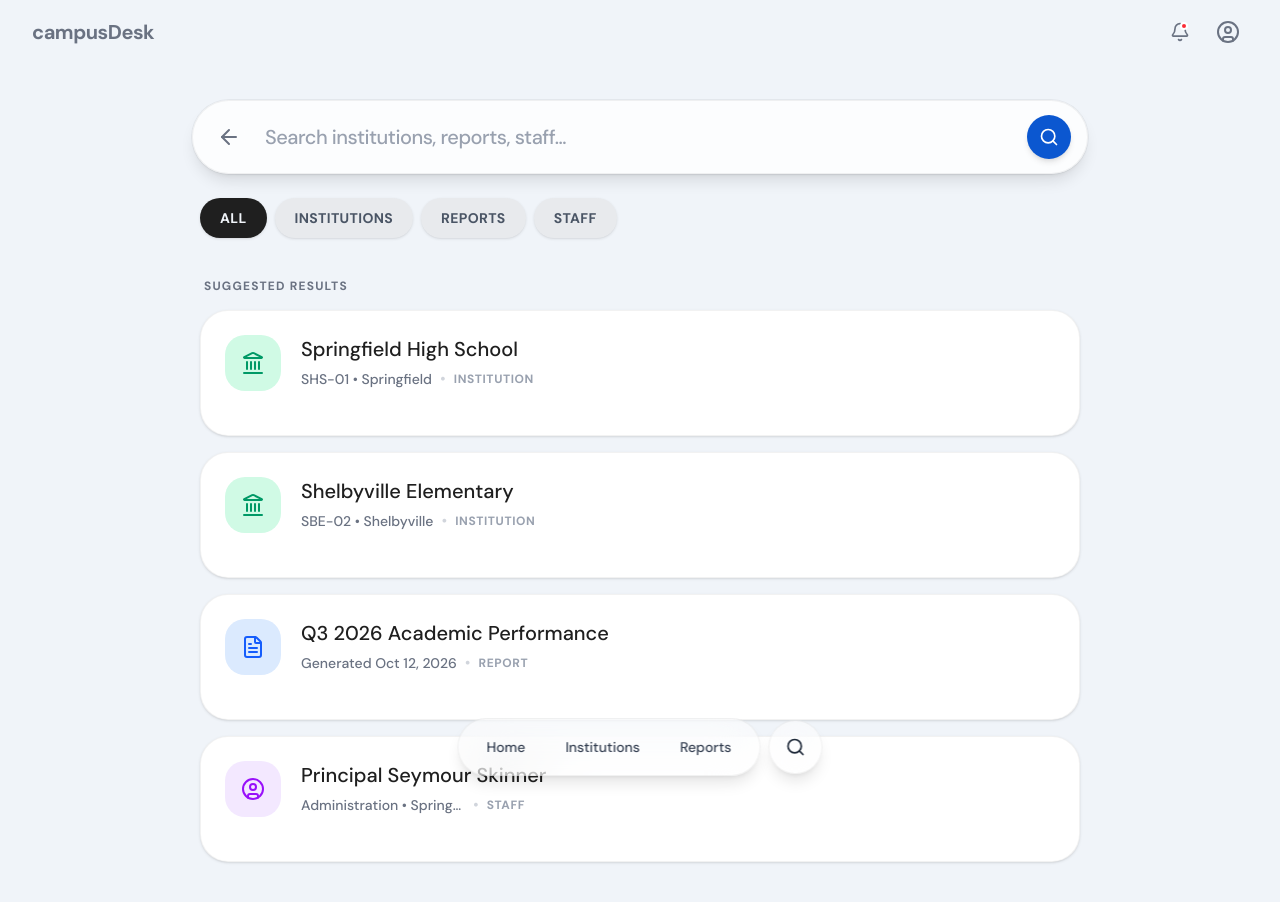
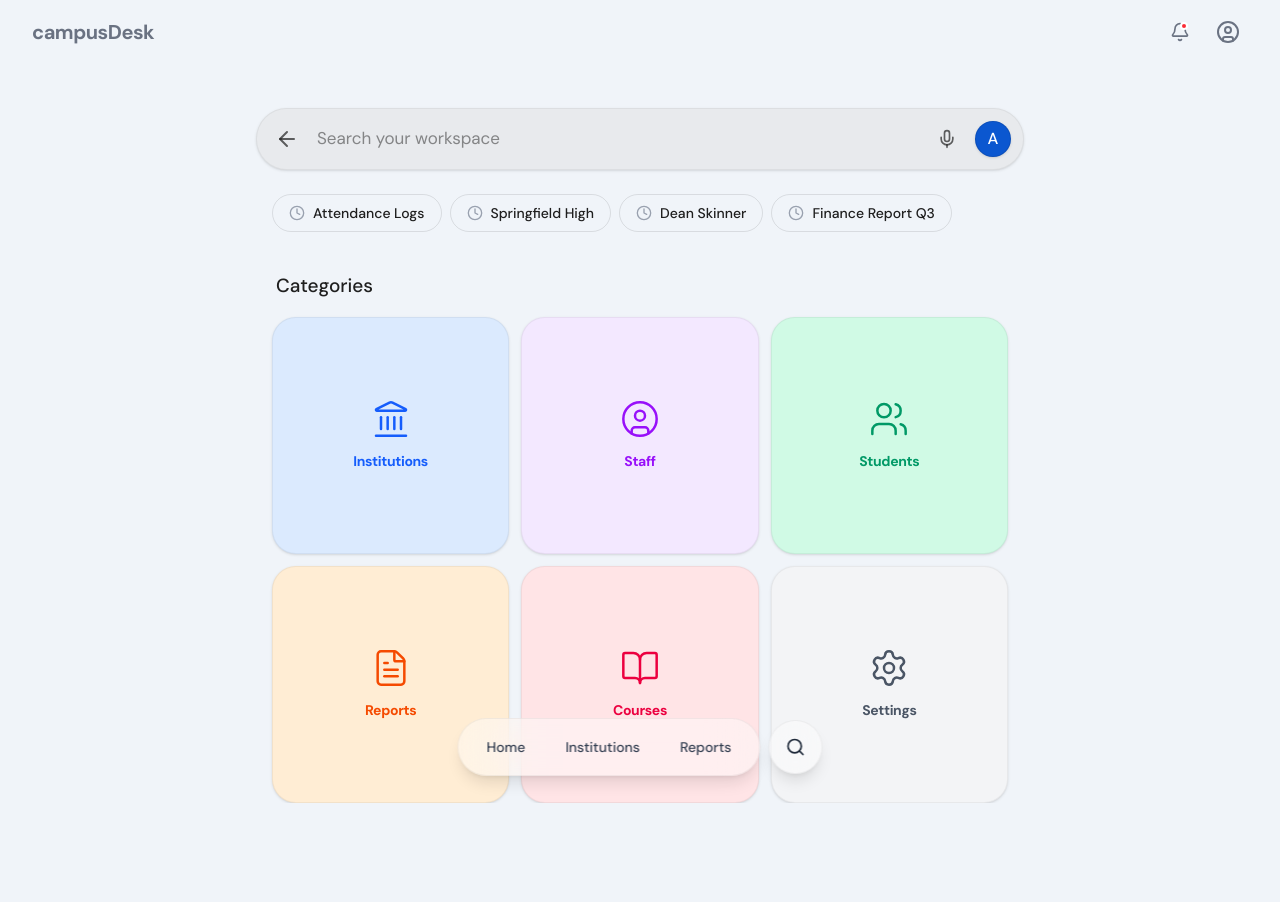
Before and after one commit to ubadha-kaif-work/campusDesk, a Next.js app: page /parent-company/search in a window 1280 px wide. Shown: the top 902 px of the page. Built offline with nearby package versions, Linux system fonts and the light colour scheme.

Commit message:
feat: redesign search interface with Google Photos abstract visual grid aesthetic

```diff
--- a/src/app/parent-company/search/page.tsx
+++ b/src/app/parent-company/search/page.tsx
@@ -1,20 +1,16 @@
 "use client";
 
 import { useState, useRef, useEffect, Suspense } from "react";
-import { useSearchParams } from "next/navigation";
-import { Search as SearchIcon, ArrowLeft, Landmark, FileText, UserCircle, MapPin, X, Loader2 } from "lucide-react";
-import Link from "next/link";
+import { useSearchParams, useRouter } from "next/navigation";
+import { Search as SearchIcon, ArrowLeft, Landmark, FileText, UserCircle, Users, BookOpen, Clock, Settings, Mic, X, Loader2 } from "lucide-react";
 import { motion, AnimatePresence } from "framer-motion";
-import { Card } from "@/components/ui/Card";
 
 function SearchContent() {
     const searchParams = useSearchParams();
+    const router = useRouter();
     const shouldFocus = searchParams.get('focus') === 'true';
     const inputRef = useRef<HTMLInputElement>(null);
     const [searchQuery, setSearchQuery] = useState("");
-    const [activeFilter, setActiveFilter] = useState("All");
-
-    const filters = ["All", "Institutions", "Reports", "Staff"];
 
     useEffect(() => {
         if (shouldFocus && inputRef.current) {
@@ -23,134 +19,149 @@ function SearchContent() {
         }
     }, [shouldFocus]);
 
-    const results = [
-        { id: 1, type: "Institution", title: "Springfield High School", subtitle: "SHS-01 • Springfield", icon: Landmark, color: "text-emerald-600 bg-emerald-100 dark:bg-emerald-900/40" },
-        { id: 4, type: "Institution", title: "Shelbyville Elementary", subtitle: "SBE-02 • Shelbyville", icon: Landmark, color: "text-emerald-600 bg-emerald-100 dark:bg-emerald-900/40" },
-        { id: 2, type: "Report", title: "Q3 2026 Academic Performance", subtitle: "Generated Oct 12, 2026", icon: FileText, color: "text-blue-600 bg-blue-100 dark:bg-blue-900/40" },
-        { id: 3, type: "Staff", title: "Principal Seymour Skinner", subtitle: "Administration • Springfield High", icon: UserCircle, color: "text-purple-600 bg-purple-100 dark:bg-purple-900/40" },
+    const categories = [
+        { id: "institutions", title: "Institutions", icon: Landmark, color: "bg-blue-100 dark:bg-blue-900/40 text-blue-600 dark:text-blue-400" },
+        { id: "staff", title: "Staff", icon: UserCircle, color: "bg-purple-100 dark:bg-purple-900/40 text-purple-600 dark:text-purple-400" },
+        { id: "students", title: "Students", icon: Users, color: "bg-emerald-100 dark:bg-emerald-900/40 text-emerald-600 dark:text-emerald-400" },
+        { id: "reports", title: "Reports", icon: FileText, color: "bg-orange-100 dark:bg-orange-900/40 text-orange-600 dark:text-orange-400" },
+        { id: "courses", title: "Courses", icon: BookOpen, color: "bg-rose-100 dark:bg-rose-900/40 text-rose-600 dark:text-rose-400" },
+        { id: "settings", title: "Settings", icon: Settings, color: "bg-gray-100 dark:bg-gray-800 text-gray-600 dark:text-gray-400" },
     ];
 
-    const filteredResults = activeFilter === "All"
-        ? results
-        : results.filter(r => r.type === activeFilter);
+    const recentSearches = ["Attendance Logs", "Springfield High", "Dean Skinner", "Finance Report Q3"];
 
-    // Naively filter mock titles by actual query input
+    // Mock search results
+    const mockResults = [
+        { id: 1, title: "Springfield High School", type: "Institution", icon: Landmark },
+        { id: 4, title: "Shelbyville Elementary", type: "Institution", icon: Landmark },
+        { id: 2, title: "Principal Seymour Skinner", type: "Staff", icon: UserCircle },
+        { id: 3, title: "Q3 Finance Report", type: "Report", icon: FileText },
+    ];
+
     const finalResults = searchQuery.trim().length > 0
-        ? filteredResults.filter(r => r.title.toLowerCase().includes(searchQuery.toLowerCase()))
-        : filteredResults;
+        ? mockResults.filter(r => r.title.toLowerCase().includes(searchQuery.toLowerCase().trim()) || r.type.toLowerCase().includes(searchQuery.toLowerCase().trim()))
+        : [];
 
     return (
-        <div className="space-y-6 pb-32 pt-2 max-w-4xl mx-auto">
-            {/* Focal Hero Search Element dynamically pinning to the window top */}
-            <motion.div
-                initial={{ opacity: 0, y: -10 }}
-                animate={{ opacity: 1, y: 0 }}
-                transition={{ duration: 0.3 }}
-                className="sticky top-4 z-40"
-            >
-                <div className="flex items-center gap-3 bg-surface/80 dark:bg-surface-container/80 backdrop-blur-xl p-3 pr-4 rounded-full shadow-lg border border-black/5 dark:border-white/10 ring-1 ring-black/5 transition-all">
-                    <Link href="/parent-company" className="p-3 rounded-full hover:bg-black/5 dark:hover:bg-white/10 transition-colors shrink-0 group">
-                        <ArrowLeft className="w-6 h-6 text-gray-500 group-hover:text-foreground transition-colors" />
-                    </Link>
-                    <div className="flex-1 relative flex items-center pr-2">
+        <div className="min-h-[100dvh] pb-32 bg-background flex flex-col">
+            {/* Google Photos Abstract Floating Pill */}
+            <div className="sticky top-0 z-50 px-4 pt-4 pb-2 bg-background/90 backdrop-blur-xl">
+                <div className="max-w-3xl mx-auto flex items-center bg-surface-container hover:bg-black/5 dark:hover:bg-white/5 transition-colors p-2 rounded-full shadow-sm border border-black/5 dark:border-white/5">
+                    <button onClick={() => router.back()} className="p-2.5 rounded-full text-foreground/70 hover:bg-black/5 dark:hover:bg-white/10 transition-colors shrink-0">
+                        <ArrowLeft className="w-6 h-6" />
+                    </button>
                     <input
                         ref={inputRef}
                         value={searchQuery}
                         onChange={(e) => setSearchQuery(e.target.value)}
-                            placeholder="Search institutions, reports, staff..."
-                            className="w-full bg-transparent text-xl font-medium tracking-tight text-foreground placeholder-gray-400 focus:outline-none py-2"
+                        placeholder="Search your workspace"
+                        className="flex-1 bg-transparent text-[17px] text-foreground placeholder-foreground/50 focus:outline-none px-2"
                         autoFocus={!shouldFocus}
                     />
-                        <AnimatePresence>
-                            {searchQuery && (
-                                <motion.button
-                                    initial={{ opacity: 0, scale: 0.8 }}
-                                    animate={{ opacity: 1, scale: 1 }}
-                                    exit={{ opacity: 0, scale: 0.8 }}
-                                    onClick={() => setSearchQuery("")}
-                                    className="absolute right-0 p-2 rounded-full text-gray-400 hover:bg-black/5 dark:hover:bg-white/10 transition-colors"
-                                >
-                                    <X className="w-5 h-5 text-current" />
-                                </motion.button>
+                    <div className="flex items-center gap-1 pr-1 shrink-0">
+                        {searchQuery ? (
+                            <button onClick={() => setSearchQuery("")} className="p-2.5 rounded-full text-foreground/70 hover:bg-black/5 dark:hover:bg-white/10 transition-colors">
+                                <X className="w-5 h-5" />
+                            </button>
+                        ) : (
+                            <button className="p-2.5 rounded-full text-foreground/70 hover:bg-black/5 dark:hover:bg-white/10 transition-colors">
+                                <Mic className="w-5 h-5" />
+                            </button>
                         )}
-                        </AnimatePresence>
+                        <div className="w-9 h-9 rounded-full bg-primary-600 text-white flex items-center justify-center shadow-sm ml-1 font-medium font-sans border border-black/10">
+                            A
                         </div>
-                    <div className="shrink-0">
-                        <div className="p-3 bg-primary-600 text-white rounded-full shadow-md cursor-pointer hover:bg-primary-700 hover:scale-105 transition-all duration-200">
-                            <SearchIcon className="w-5 h-5 text-current" />
                     </div>
                 </div>
             </div>
 
-                {/* Horizontal Quick Filter Slider mapping Categories */}
-                <div className="flex overflow-x-auto gap-2 py-4 px-2 mt-2 no-scrollbar">
-                    {filters.map((filter) => (
+            <div className="flex-1 max-w-3xl mx-auto w-full px-4 overflow-hidden pt-4">
+                <AnimatePresence mode="popLayout">
+                    {searchQuery.trim().length === 0 ? (
+                        <motion.div
+                            key="abstract-grid"
+                            initial={{ opacity: 0, y: 10 }}
+                            animate={{ opacity: 1, y: 0 }}
+                            exit={{ opacity: 0, scale: 0.95 }}
+                            transition={{ duration: 0.2 }}
+                            className="space-y-8"
+                        >
+                            {/* Horizontal Recent Queries Slider */}
+                            <div className="flex overflow-x-auto gap-2 pb-2 no-scrollbar">
+                                {recentSearches.map((term, i) => (
                                     <button
-                            key={filter}
-                            onClick={() => setActiveFilter(filter)}
-                            className={`px-5 py-2.5 rounded-full text-sm font-bold tracking-wide uppercase whitespace-nowrap transition-all shadow-sm ${activeFilter === filter
-                                    ? "bg-foreground text-background"
-                                    : "bg-surface-container text-gray-600 dark:text-gray-400 hover:bg-black/10 dark:hover:bg-white/10"
-                                }`}
+                                        key={i}
+                                        onClick={() => {
+                                            setSearchQuery(term);
+                                            inputRef.current?.focus();
+                                        }}
+                                        className="flex items-center gap-2 px-4 py-2 rounded-full border border-black/10 dark:border-white/10 text-sm font-medium text-foreground hover:bg-surface-container hover:shadow-sm whitespace-nowrap transition-all"
                                     >
-                            {filter}
+                                        <Clock className="w-4 h-4 text-gray-400" />
+                                        {term}
                                     </button>
                                 ))}
                             </div>
+
+                            {/* Massive Categorical Grid (Google Photos style constraint) */}
+                            <div>
+                                <h2 className="text-[19px] font-medium text-foreground mb-4 pl-1">Categories</h2>
+                                <div className="grid grid-cols-2 sm:grid-cols-3 gap-3">
+                                    {categories.map((cat, i) => {
+                                        const Icon = cat.icon;
+                                        return (
+                                            <motion.button
+                                                key={cat.id}
+                                                whileHover={{ scale: 0.98 }}
+                                                whileTap={{ scale: 0.95 }}
+                                                onClick={() => {
+                                                    setSearchQuery(cat.title);
+                                                    inputRef.current?.focus();
+                                                }}
+                                                className={`aspect-square rounded-[24px] ${cat.color} flex flex-col items-center justify-center gap-3 p-4 shadow-sm border border-black/5 transition-transform overflow-hidden`}
+                                            >
+                                                <Icon className="w-10 h-10" strokeWidth={1.5} />
+                                                <span className="font-semibold tracking-tight text-sm">{cat.title}</span>
+                                            </motion.button>
+                                        );
+                                    })}
+                                </div>
+                            </div>
                         </motion.div>
-
-            {/* Sub-Render Frame displaying target payload matches dynamically */}
-            <div className="px-2">
-                <h3 className="text-gray-500 font-bold mb-4 ml-1 text-xs uppercase tracking-widest">
-                    {searchQuery ? `Searching for "${searchQuery}"` : "Suggested Results"}
-                </h3>
-
-                <div className="grid grid-cols-1 gap-4">
-                    <AnimatePresence mode="popLayout">
-                        {finalResults.map((result, i) => {
+                    ) : (
+                        <motion.div
+                            key="search-results"
+                            initial={{ opacity: 0, scale: 0.95 }}
+                            animate={{ opacity: 1, scale: 1 }}
+                            exit={{ opacity: 0, y: 10 }}
+                            transition={{ duration: 0.2 }}
+                            className="space-y-2 mt-2"
+                        >
+                            {finalResults.map((result) => {
                                 const Icon = result.icon;
                                 return (
-                                <motion.div
-                                    layout
-                                    initial={{ opacity: 0, scale: 0.98, y: 10 }}
-                                    animate={{ opacity: 1, scale: 1, y: 0 }}
-                                    exit={{ opacity: 0, scale: 0.98 }}
-                                    transition={{ delay: i * 0.05 }}
-                                    key={result.id}
-                                >
-                                    <Card className="p-4 flex items-center justify-between gap-4 cursor-pointer group hover:bg-surface-container transition-colors shadow-sm border border-black/5 dark:border-white/10 overflow-hidden">
-                                        <div className="flex items-center gap-5 overflow-hidden w-full">
-                                            <div className={`p-4 rounded-[20px] shrink-0 transition-transform duration-300 group-hover:scale-110 ${result.color}`}>
-                                                <Icon className="w-6 h-6 text-current" />
+                                    <div key={result.id} className="flex items-center gap-4 p-3 rounded-2xl hover:bg-surface-container transition-colors cursor-pointer group">
+                                        <div className="w-12 h-12 rounded-full bg-surface-container group-hover:bg-white dark:group-hover:bg-black/30 flex items-center justify-center shrink-0 transition-colors">
+                                            <Icon className="w-5 h-5 text-gray-500 group-hover:text-primary-600 transition-colors" />
                                         </div>
-                                            <div className="min-w-0 flex-1">
-                                                <h4 className="text-xl font-medium text-foreground truncate group-hover:text-primary-700 dark:group-hover:text-primary-400 transition-colors">
-                                                    {result.title}
-                                                </h4>
-                                                <div className="flex items-center gap-2 mt-1">
-                                                    <span className="text-sm font-medium text-gray-500 truncate min-w-0 max-w-[60%]">{result.subtitle}</span>
-                                                    <span className="text-gray-300 dark:text-gray-600 shrink-0">•</span>
-                                                    <span className="text-xs font-bold uppercase tracking-wider text-gray-400 shrink-0">{result.type}</span>
+                                        <div className="flex-1 min-w-0">
+                                            <h4 className="text-base font-medium text-foreground truncate">{result.title}</h4>
+                                            <p className="text-sm text-gray-500 truncate">{result.type}</p>
                                         </div>
                                     </div>
-                                        </div>
-                                        <ArrowLeft className="w-5 h-5 text-gray-300 dark:text-gray-600 rotate-135 opacity-0 group-hover:opacity-100 transition-all -translate-x-4 group-hover:translate-x-0 shrink-0" />
-                                    </Card>
-                                </motion.div>
                                 );
                             })}
-                    </AnimatePresence>
-                </div>
 
                             {finalResults.length === 0 && (
-                    <motion.div initial={{ opacity: 0 }} animate={{ opacity: 1 }} className="text-center py-20 px-4">
-                        <div className="mx-auto w-24 h-24 bg-surface-container rounded-full flex items-center justify-center mb-6">
-                            <SearchIcon className="w-10 h-10 text-gray-400" />
+                                <div className="text-center py-20">
+                                    <SearchIcon className="w-12 h-12 text-gray-300 mx-auto mb-4" />
+                                    <h3 className="text-lg font-medium text-foreground">No matches found</h3>
+                                    <p className="text-gray-500 text-sm mt-1">Try searching for something else</p>
                                 </div>
-                        <h3 className="text-xl font-medium text-foreground mb-2">No exact matches found</h3>
-                        <p className="text-gray-500">Try adjusting your filters or refining your phrase.</p>
+                            )}
                         </motion.div>
                     )}
+                </AnimatePresence>
             </div>
         </div>
     );
--- a/src/components/layout/BottomNavbar.tsx
+++ b/src/components/layout/BottomNavbar.tsx
@@ -17,8 +17,7 @@ export function BottomNavbar() {
     ];
 
     const handleSearchClick = () => {
-        // Immediately route and trigger input focus on single click
-        router.push("/parent-company/search?focus=true");
+        router.push("/parent-company/search");
     };
 
     return (
```
Lines whose indentation alone changed are shown as unchanged.
